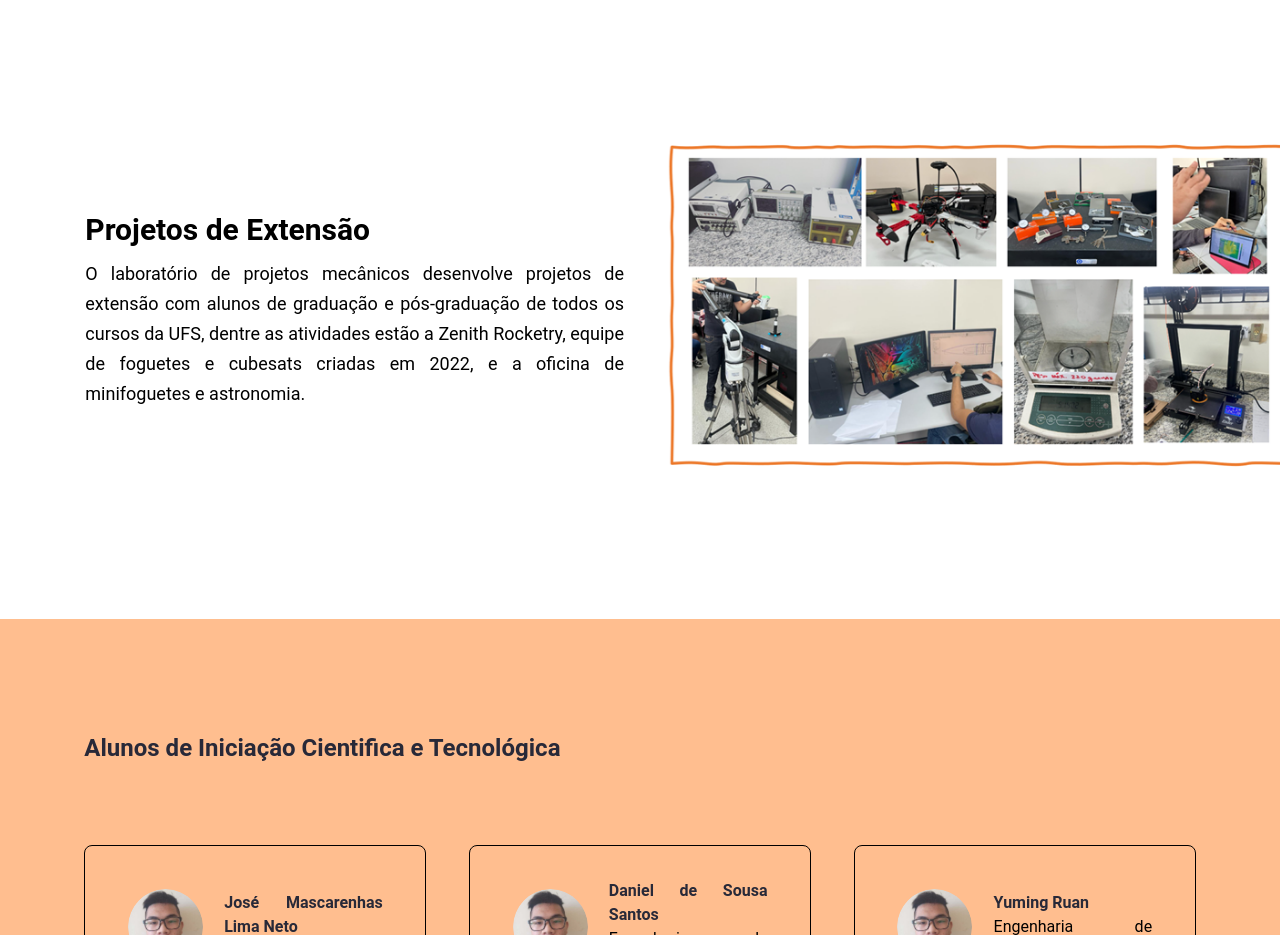
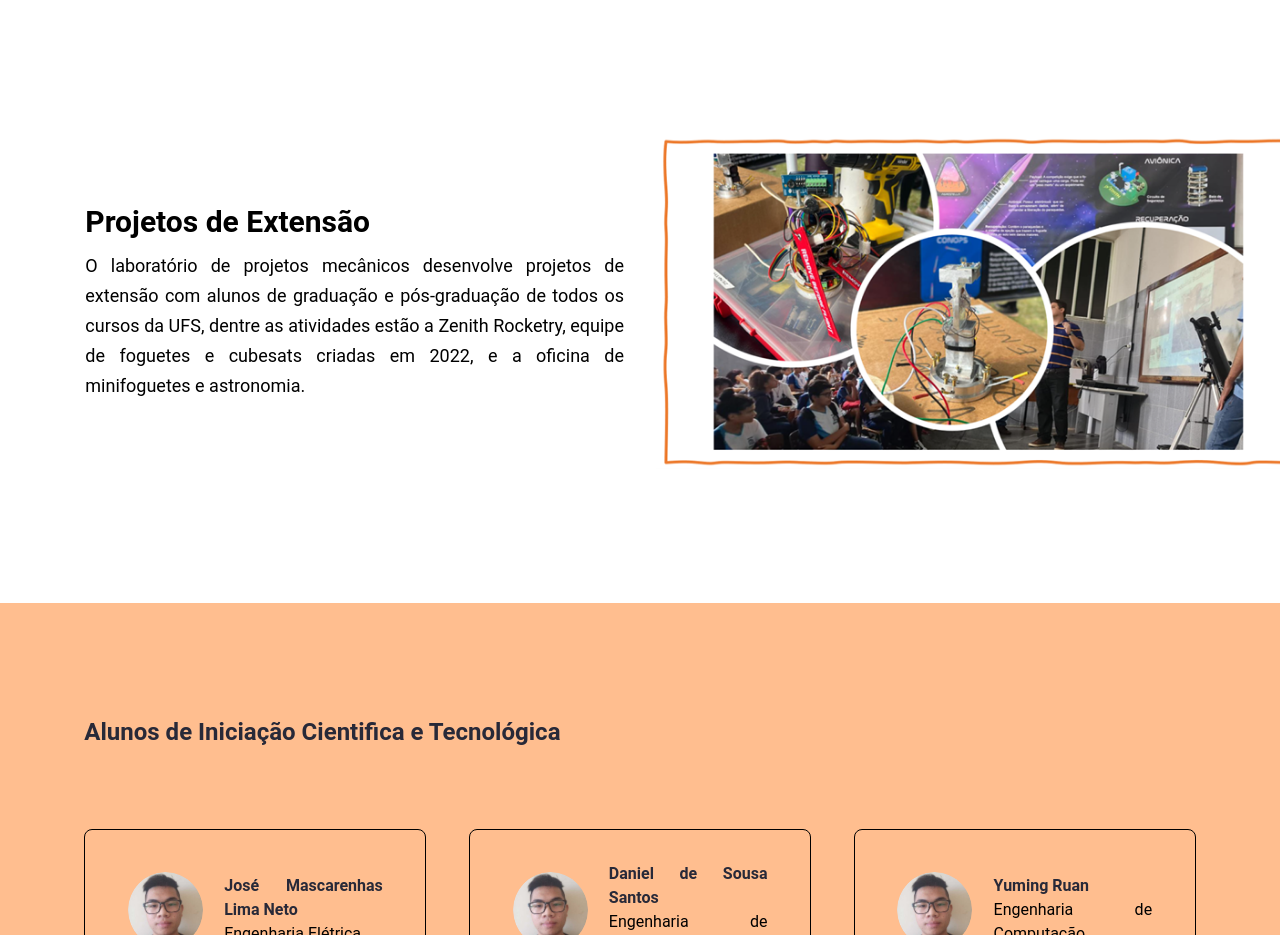
Before and after one commit to lpm-ufs/lpm-site, a React (Create React App) app: page / in a window 1280 px wide. Shown: the part 2520-3455 px from the top of the page. Built offline with nearby package versions, Linux system fonts and the light colour scheme.

Commit message:
extensao

```diff
--- a/src/Pages/Home/AboutMe3.jsx
+++ b/src/Pages/Home/AboutMe3.jsx
@@ -30,7 +30,7 @@ export default function AboutMe2() {
         </div>
       </div>
       <div className="hero--section--img">
-        <img src="./img/equipamentos.png" alt="Hero Section" />
+        <img src="./img/extensao.png" alt="Hero Section" />
       </div>
     </section>
   );
```
